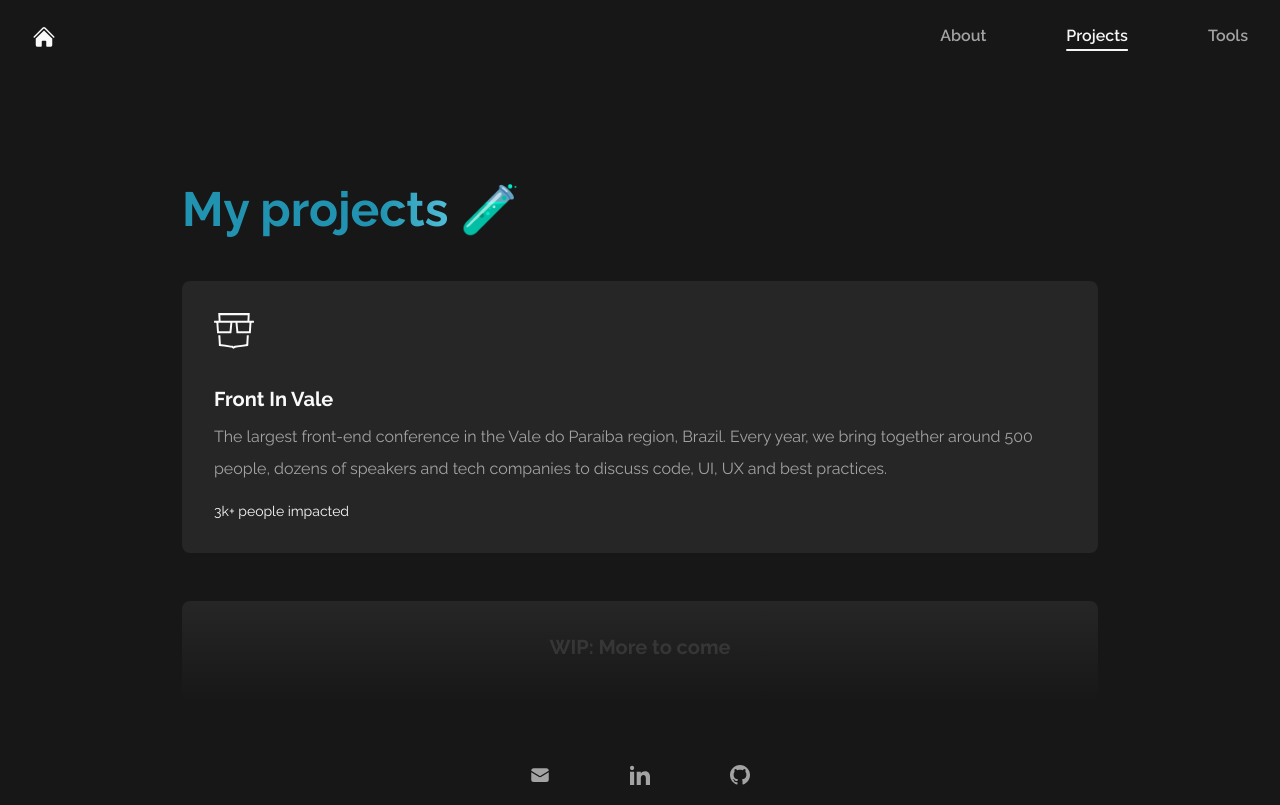
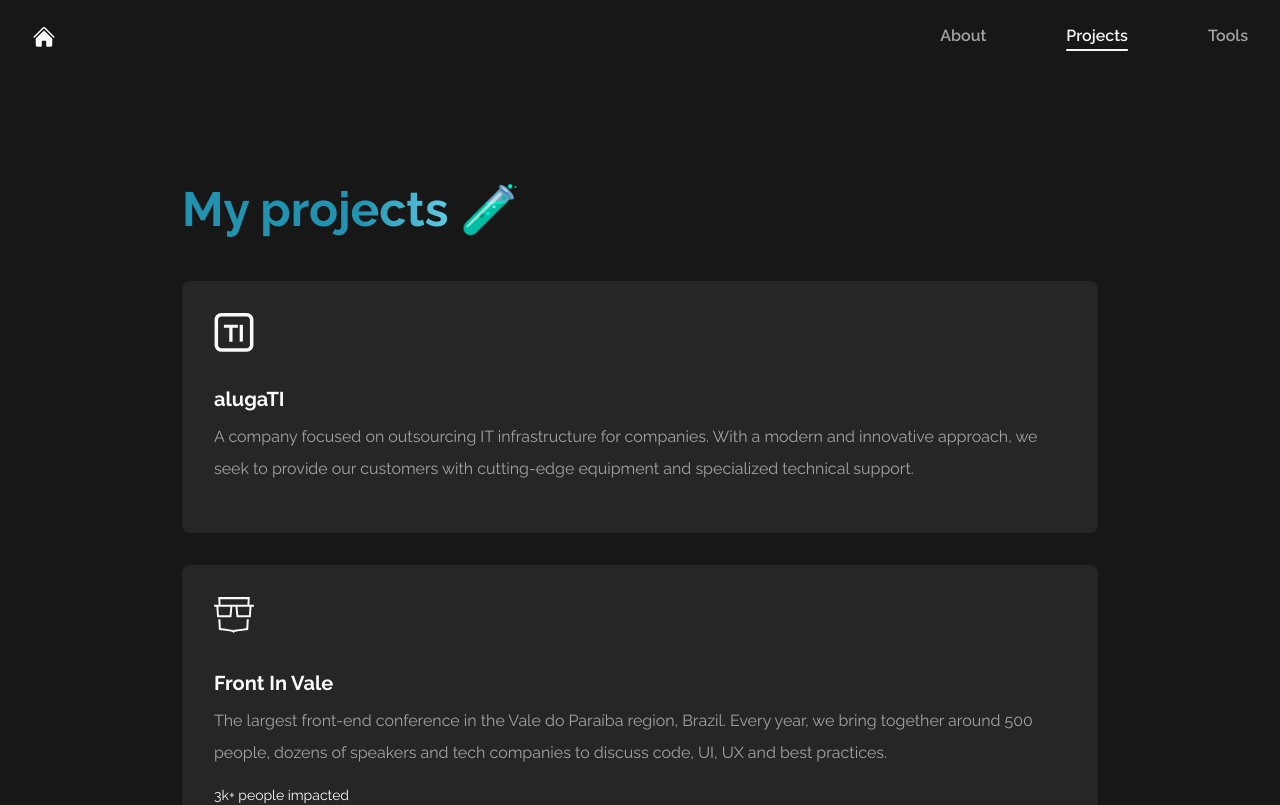
Before and after one commit to silviorodrigues/silviorodrigues.github.io, a Next.js app: page /projects in a window 1280 px wide. Shown: the top 805 px of the page. Built offline with nearby package versions, Linux system fonts and the light colour scheme.

Commit message:
Add project

```diff
--- a/src/data/projects.ts
+++ b/src/data/projects.ts
@@ -1,4 +1,19 @@
 const projects = [
+  {
+    name: 'alugaTI',
+    logo: `
+      <svg
+        xmlns="http://www.w3.org/2000/svg"
+        viewBox="0 0 45 44"
+      >
+        <path d="M17.1712 16.5619V32.2118H20.8551V16.5619H26.8784V13.3082H11.1479V16.5619H17.1712Z" fill="currentColor"/>
+        <path d="M28.8658 13.3082V32.2118H32.5228V13.3082H28.8658Z" fill="currentColor"/>
+        <path fill-rule="evenodd" clip-rule="evenodd" d="M8.22609 0C4.0493 0 0.66333 3.38596 0.66333 7.56276V36.1332C0.66333 40.31 4.04929 43.696 8.22609 43.696H36.7965C40.9733 43.696 44.3593 40.31 44.3593 36.1332V7.56276C44.3593 3.38597 40.9733 0 36.7965 0H8.22609ZM4.58476 7.56276C4.58476 5.55171 6.21504 3.92143 8.22609 3.92143H36.7965C38.8076 3.92143 40.4379 5.55171 40.4379 7.56276V36.1332C40.4379 38.1443 38.8076 39.7745 36.7965 39.7745H8.22609C6.21504 39.7745 4.58476 38.1443 4.58476 36.1332V7.56276Z" fill="currentColor"/>
+      </svg>
+    `,
+    url: 'https://alugati.com',
+    description: 'A company focused on outsourcing IT infrastructure for companies. With a modern and innovative approach, we seek to provide our customers with cutting-edge equipment and specialized technical support.',
+  },
   {
     name: 'Front In Vale',
     logo: `
```
